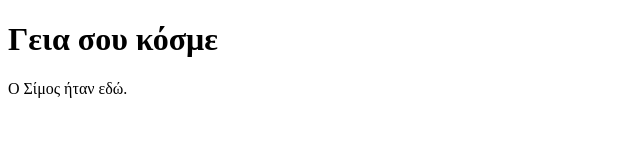
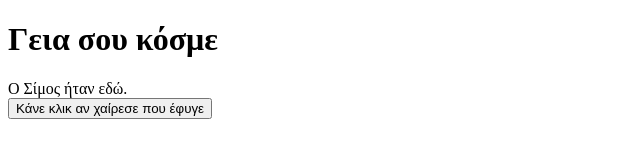
Before and after one commit to gdg-athens/helloworld-html, a plain HTML site: page index.html in a window 1280 px wide. Shown: the whole page, without its empty margins (0-640 px from the left). Drawn offline with Linux system fonts and the light colour scheme.

Commit message:
Adding some funny JS

```diff
--- a/index.html
+++ b/index.html
@@ -3,11 +3,20 @@
     <head>
         <meta charset="utf-8">
         <title>Γεια σου κόσμε!</title>
+		  <script type="text/javascript">
+			function clickMe()
+			{
+				document.getElementById("js").innerHTML="<h1>ΝΑΙNΑΙNΑΙNΑΙNΑΙNΑΙ</h1><iframe width=\"560\" height=\"315\" src=\"http://www.youtube.com/embed/9bZkp7q19f0\" frameborder=\"0\" allowfullscreen></iframe><br> <i>By pcmagas :p</i>";
+			}
+		  </script>
     </head>
     <body>
         <h1>Γεια σου κόσμε</h1>
         <p>
-            Ο Σίμος ήταν εδώ.
+            Ο Σίμος ήταν εδώ.<br>
+				<button onclick="clickMe()">Κάνε κλικ αν χαίρεσε που έφυγε</button>
         </p>
+		  <p id="js">
+		 </p>
     </body>
 </html>
```
